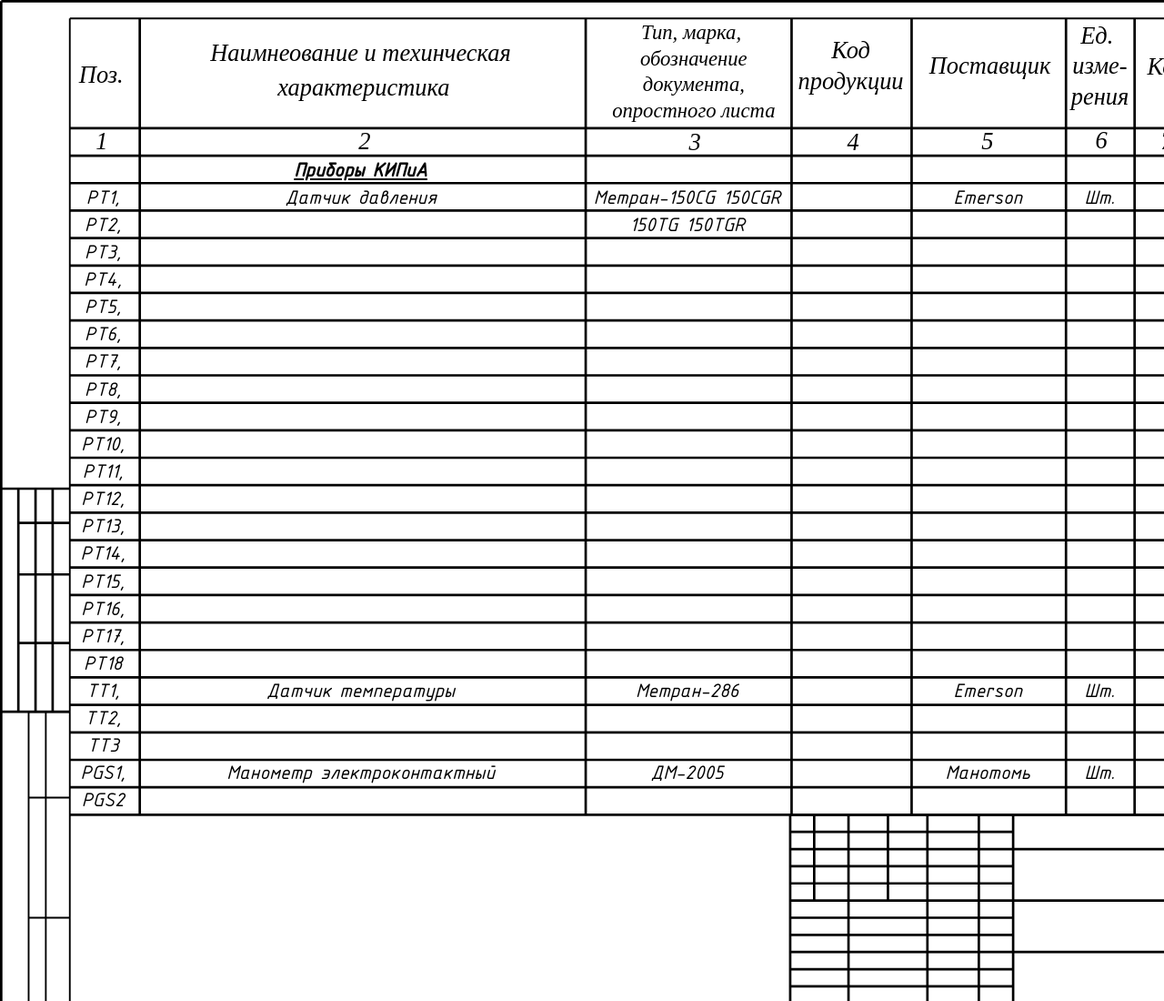
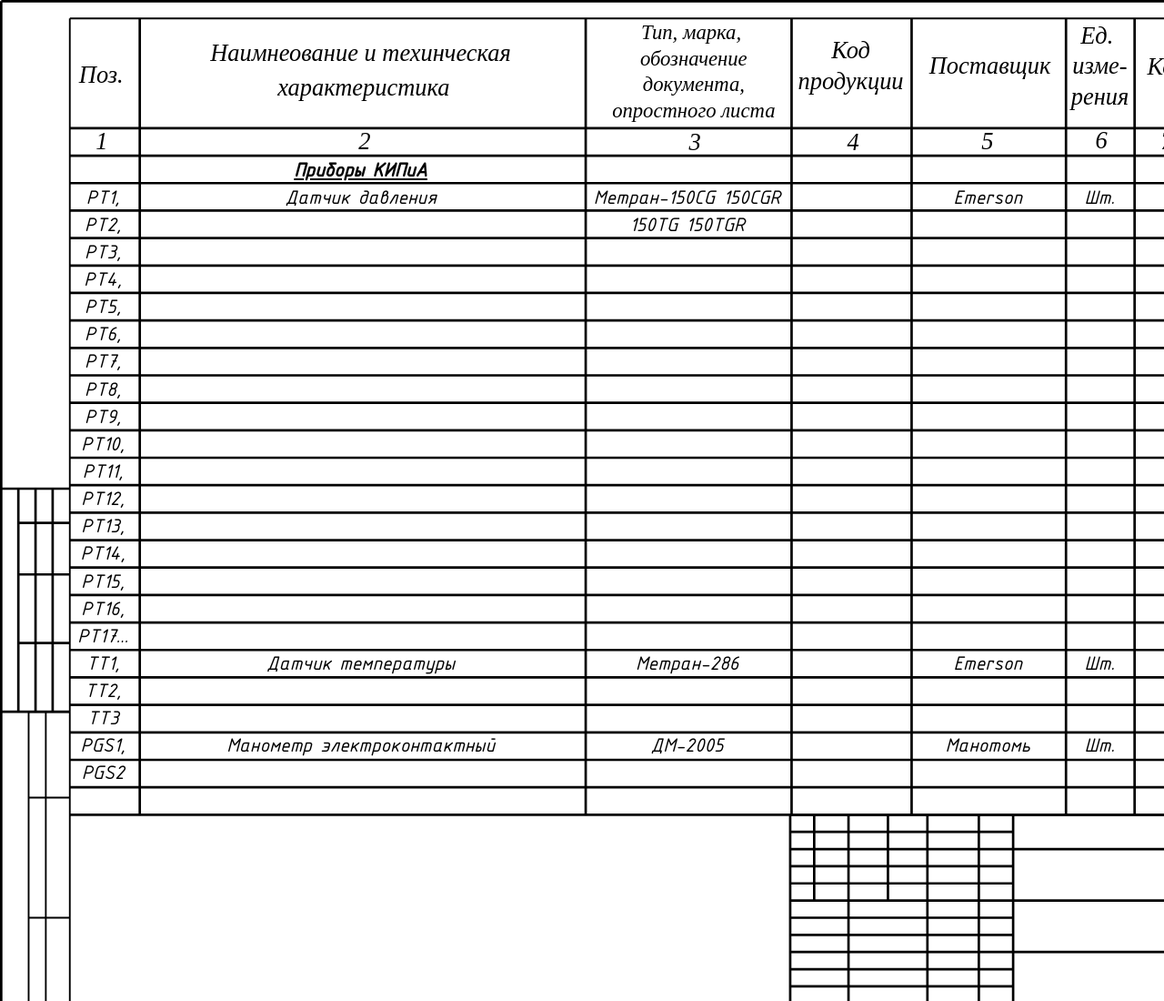
Before and after one commit to RayRaf/gost, a plain HTML site: page index.html in a window 1280 px wide. Shown: the top 1100 px of the page at 91% size. Drawn offline with Linux system fonts and the light colour scheme.

Commit message:
Коммит в новой ветке

```diff
--- a/index.html
+++ b/index.html
@@ -46,7 +46,7 @@
 			<div class="specitem" id="line2">
 
 				<div class="itemtag">
-					<p>PT1, PT2, PT3, PT4, PT5, PT6, PT7, PT8, PT9, PT10, PT11, PT12, PT13, PT14, PT15, PT16, PT17, PT18</p>
+					<p>PT1, PT2, PT3, PT4, PT5, PT6, PT7, PT8, PT9, PT10, PT11, PT12, PT13, PT14, PT15, PT16, PT17...</p>
 				</div>
 
 				<div class="itemtype">
```
